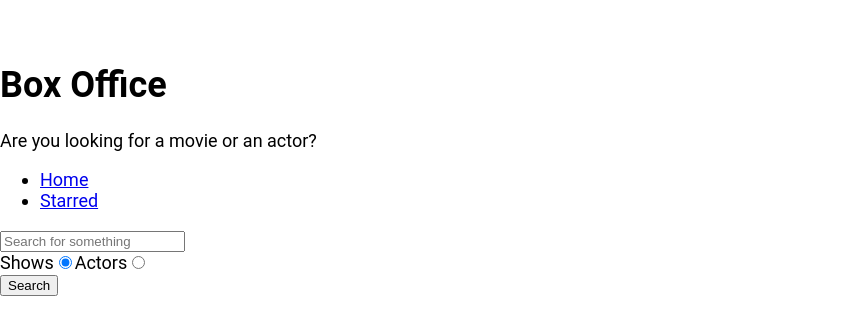
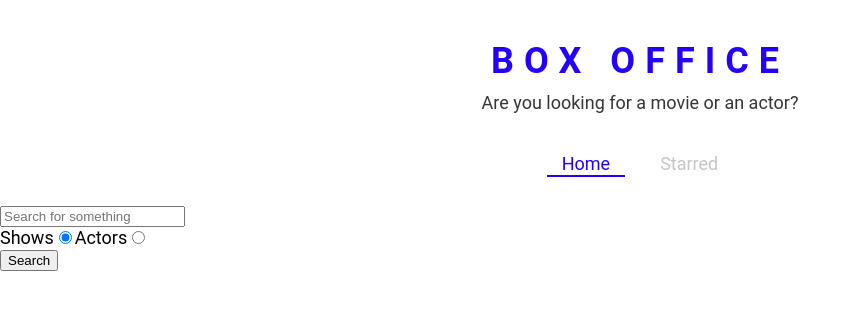
Before and after one commit to vishhh-m/box-office, a React (Create React App) app: page / in a window 1280 px wide. Shown: the top 334 px of the page, without its empty margins (0-861 px from the left). Built offline with nearby package versions, Linux system fonts and the light colour scheme; the HTML template or start-up script is replaced by a standard one.

Commit message:
defined theme for styled components and created a few styled components

```diff
--- a/src/App.js
+++ b/src/App.js
@@ -1,22 +1,40 @@
 import React from 'react';
-import {Switch , Route} from 'react-router-dom';
+import { Switch, Route } from 'react-router-dom';
+import { ThemeProvider } from 'styled-components';
+
+import Home from './pages/Home';
 import Starred from './pages/Starred';
-import Home from './pages/Home';
 import Show from './pages/Show';
+
+const theme = {
+  mainColors: {
+    blue: '#2400ff',
+    gray: '#c6c6c6',
+    dark: '#353535',
+  },
+};
 
 function App() {
   return (
+    <ThemeProvider theme={theme}>
+      <Switch>
+        <Route exact path="/">
+          <Home />
+        </Route>
 
-    <Switch>
-      <Route exact path="/"><Home /></Route>
-      <Route exact path="/starred"><Starred /> </Route>
-      <Route exact path="/show/:id">
-        <Show />
-      </Route>
+        <Route exact path="/starred">
+          <Starred />
+        </Route>
 
-      <Route>Not Found</Route>
-    </Switch>
+        <Route exact path="/show/:id">
+          <Show />
+        </Route>
 
+        <Route>
+          <div>Not found</div>
+        </Route>
+      </Switch>
+    </ThemeProvider>
   );
 }
 
--- a/src/components/Navs.js
+++ b/src/components/Navs.js
@@ -1,22 +1,32 @@
-import React from  'react';
-import { Link } from "react-router-dom";
+import React from 'react';
+import { useLocation } from 'react-router-dom';
+
+import { NavList, LinkStyled } from './Navs.styled';
 
 const LINKS = [
-  {to:'/' , text : 'Home'},
-  {to:'/starred' , text : 'Starred'}
-
+  { to: '/', text: 'Home' },
+  { to: '/starred', text: 'Starred' },
 ];
 
 const Navs = () => {
-  return(
+  const location = useLocation();
+
+  return (
     <div>
-      <ul>
-        {
-          LINKS.map(item => <li key={item.to}><Link to = {item.to}>{item.text}</Link></li>)
-        }
-      </ul>
+      <NavList>
+        {LINKS.map(item => (
+          <li key={item.to}>
+            <LinkStyled
+              to={item.to}
+              className={item.to === location.pathname ? 'active' : ''}
+            >
+              {item.text}
+            </LinkStyled>
+          </li>
+        ))}
+      </NavList>
     </div>
-  )
-}
+  );
+};
 
 export default Navs;
--- /dev/null
+++ b/src/components/Navs.styled.js
@@ -0,0 +1,41 @@
+import styled from 'styled-components';
+import { Link } from 'react-router-dom';
+
+export const NavList = styled.ul`
+  display: flex;
+  justify-content: center;
+  list-style: none;
+  margin: 0 0 30px;
+  padding: 0;
+`;
+
+export const LinkStyled = styled(Link)`
+  margin: 0 10px;
+  padding: 3px 15px;
+  position: relative;
+  text-decoration: none;
+  color: ${({ theme }) => theme.mainColors.gray};
+  &.active {
+    color: ${({ theme }) => theme.mainColors.blue};
+    &:after {
+      content: '';
+      position: absolute;
+      display: block;
+      height: 2px;
+      left: 0%;
+      bottom: 0;
+      background-color: ${({ theme }) => theme.mainColors.blue};
+      animation: slide-in 0.3s ease-in forwards;
+      @keyframes slide-in {
+        from {
+          left: 50%;
+          width: 0;
+        }
+        to {
+          left: 0%;
+          width: 100%;
+        }
+      }
+    }
+  }
+`;
--- a/src/components/Title.js
+++ b/src/components/Title.js
@@ -1,12 +1,13 @@
 import React from 'react';
+import { TitleWrapper } from './Title.styled';
 
-const Title = ({title, subtitle}) => {
-return(
-  <div>
-    <h1>{title}</h1>
-    <p>{subtitle}</p>
-  </div>
-)
-}
+const Title = ({ title, subtitle }) => {
+  return (
+    <TitleWrapper>
+      <h1>{title}</h1>
+      <p>{subtitle}</p>
+    </TitleWrapper>
+  );
+};
 
 export default Title;
--- /dev/null
+++ b/src/components/Title.styled.js
@@ -0,0 +1,18 @@
+import styled from 'styled-components';
+
+export const TitleWrapper = styled.div`
+  text-align: center;
+  margin: 0 0 40px;
+
+  h1 {
+    color: ${({ theme }) => theme.mainColors.blue};
+    letter-spacing: 10px;
+    text-transform: uppercase;
+    margin: 0 0 10px;
+  }
+
+  p {
+    color: ${({ theme }) => theme.mainColors.dark};
+    margin: 0;
+  }
+`;
```
